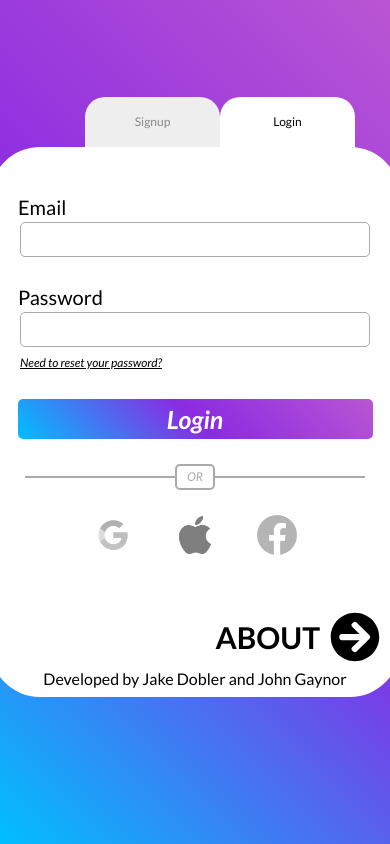
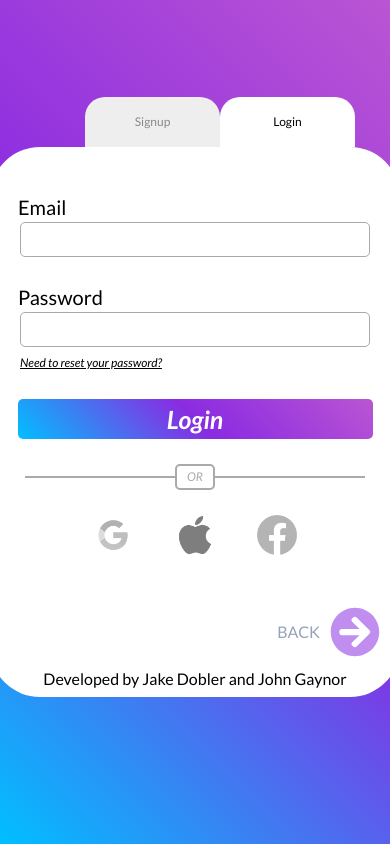
Before and after one commit to Jaecobd1/catfish, a Next.js app: page / in a window 390 px wide. Built offline with nearby package versions, Linux system fonts and the light colour scheme; no server answers; the database is empty.

Commit message:
more changes

```diff
--- a/src/components/Home/Hero.jsx
+++ b/src/components/Home/Hero.jsx
@@ -10,7 +10,7 @@ function Hero() {
     <h1 className="md:text-[40px] font-lato font-black italic tracking-wide">
       WELCOME TO CATFISH!
     </h1>
-    <p className="font-raleway tracking-wide">
+    <p className="font-raleway tracking-wide text-[16px]">
       In this social media-inspired game, players work together to catch the
       elusive catfish, but be careful - not everyone is who they claim to be!
     </p>
@@ -22,7 +22,7 @@ function Hero() {
       Can the detectives find the fraud, or will the catfish fool the group
       and stand to win it all?
     </p>
-    <h2 className="lg:text-[25px] xl:text-[35px] font-lato italic font-bold">
+    <h2 className="text-[28px] lg:text-[40px] xl:text-[35px] font-lato italic font-bold">
       DO YOU HAVE WHAT IT TAKES TO CATCH THE CATFISH?
     </h2>
   </div>;
--- a/src/pages/index.js
+++ b/src/pages/index.js
@@ -62,7 +62,7 @@ export default function Home() {
                 <Hero />
                 <div
                   className={
-                    "flex lg:hidden items-center absolute right-[20px] bottom-[35px]"
+                    "flex lg:hidden items-center absolute right-[20px] bottom-[40px]"
                   }
                 >
                   <FaArrowCircleRight
@@ -88,10 +88,10 @@ export default function Home() {
                 <Login />
                 <div
                   className={
-                    "flex lg:hidden items-center absolute right-[20px] bottom-[35px]"
+                    "flex lg:hidden items-center absolute right-[20px] bottom-[40px] font-lato"
                   }
                 >
-                  <p className="font-lato font-bold text-[30px]">ABOUT</p>
+                  <p className="text-[16px] text-slate-400">BACK</p>
                   <FaArrowCircleRight
                     className={styles.switchArrow}
                     onClick={() => setHomePanel("about")}
--- a/src/styles/Home.module.css
+++ b/src/styles/Home.module.css
@@ -46,11 +46,10 @@
 .switchArrow {
   font-size: 50px;
   margin-left: 10px;
-  background: linear-gradient(45deg, #00bfff 0%, #8a2be2 50%, #ba55d3 100%);
-  /* background-size: 100%; */
-  /* background-repeat: repeat; */
-  -webkit-background-clip: text;
-  -webkit-text-fill-color: transparent;
+  color: #8a2be2;
+  animation-name: buttonColor;
+  animation-duration: 2s;
+  animation-iteration-count: infinite;
 }
 
 @keyframes slideInFromRight {
@@ -71,6 +70,18 @@
   }
 }
 
+@keyframes buttonColor {
+  0% {
+    opacity: 0.4;
+  }
+  50% {
+    opacity: 1;
+  }
+  100% {
+    opacity: 0.4;
+  }
+}
+
 @media screen and (max-width: 990px) {
   .leftPanel {
     max-width: 410px;
```
